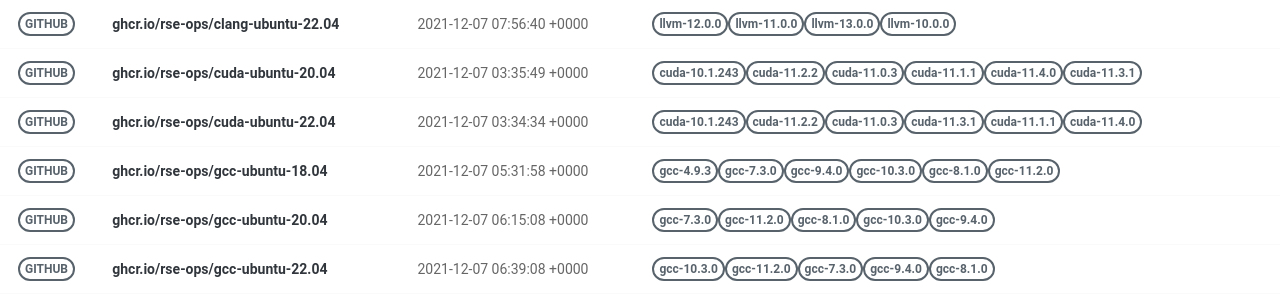
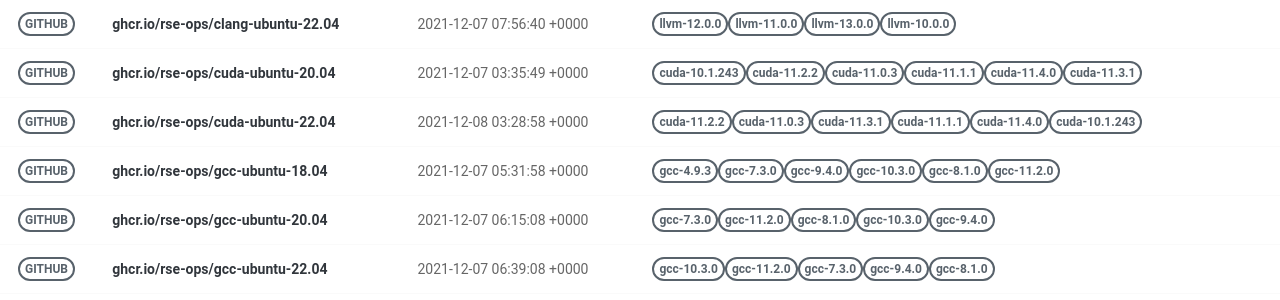
Before and after one commit to rse-ops/docker-images, a Jekyll site: the page built from pages/index.md, in a window 1280 px wide. Shown: the part 228-528 px from the top of the page. Built offline with Jekyll 4.4.1, drawn with Linux system fonts in a browser that asks for light colours; nearby versions of some CDN libraries.

Commit message:
Automated push to update library 2021-12-08

```diff
--- a/_library/ghcr.io-rse-ops-cuda-ubuntu-22.04.md
+++ b/_library/ghcr.io-rse-ops-cuda-ubuntu-22.04.md
@@ -1,14 +1,11 @@
 ---
 layout: container
 name: ghcr.io/rse-ops/cuda-ubuntu-22.04
-updated_at: 2021-12-07 03:34:34.105941
+updated_at: 2021-12-08 03:28:58.519962
 
 
 container_url: https://github.com/orgs/rse-ops/packages/container/package/cuda-ubuntu-22.04
 versions:
- - tag: cuda-10.1.243
-   dockerfile: https://github.com/rse-ops/docker-images/blob/main/ubuntu/cuda/Dockerfile
-   manifest: https://crane.ggcr.dev/manifest/ghcr.io/rse-ops/cuda-ubuntu-22.04:cuda-10.1.243
  - tag: cuda-11.2.2
    dockerfile: https://github.com/rse-ops/docker-images/blob/main/ubuntu/cuda/Dockerfile
    manifest: https://crane.ggcr.dev/manifest/ghcr.io/rse-ops/cuda-ubuntu-22.04:cuda-11.2.2
```
Also changed, not shown: other parts of _library/ghcr.io-rse-ops-cuda-ubuntu-22.04.md (+3 -0 lines).
